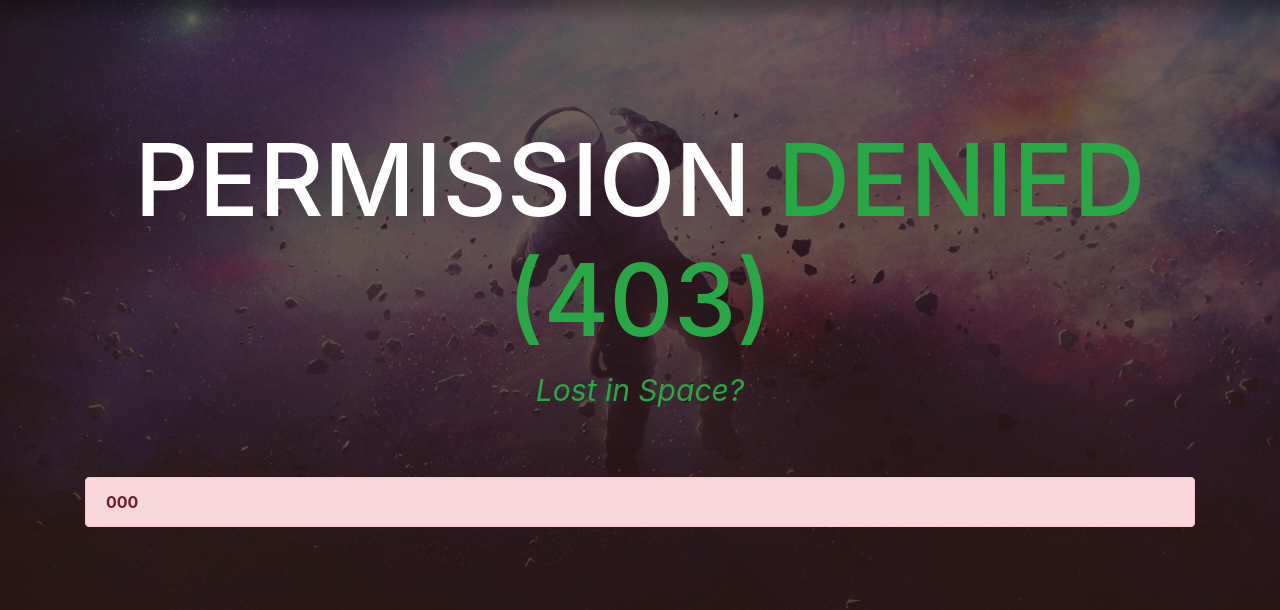
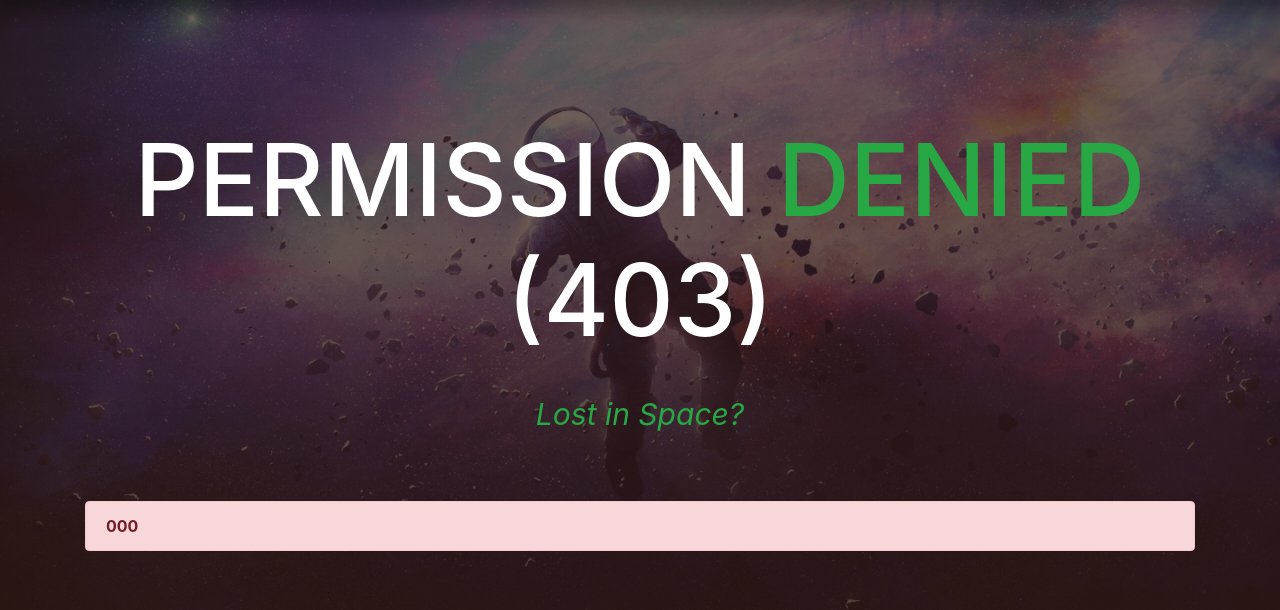
Before and after one commit to nikel4610/DjangoAndWeb, a Django app: template firstproject/mysite/templates/403.html in a window 1280 px wide. Shown: the part 88-698 px from the top of the page. Run offline with Django 3.2, Linux system fonts and the light colour scheme; the template is opened without the code that fills it: most values are stand-ins (such as "Sample title", 1, 10 or a date in 2020); some libraries are stand-ins or nearby versions.

Commit message:
update 403

```diff
--- a/firstproject/mysite/templates/403.html
+++ b/firstproject/mysite/templates/403.html
@@ -20,8 +20,11 @@
 <div class="all">
     <h1 class="text-center">
         <span class="photo-title">PERMISSION  </span>
-        <span class="photo-title2">DENIED (403)</span>
+        <span class="photo-title2">DENIED</span>
+        <br>
+        <span class="photo-title">(403)</span>
     </h1>
+    <br>
 <p class="formdes font-italic">Lost in Space?</p>
     <br>
     <br>
```
